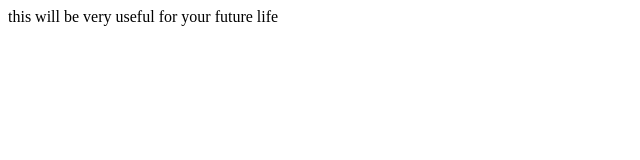
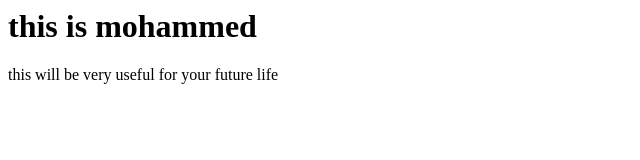
Before and after one commit to malnazeer177bca048/web-application-using-react-js-, a plain HTML site: page index.html in a window 1280 px wide. Shown: the whole page, without its empty margins (0-640 px from the left). Drawn offline with Linux system fonts and the light colour scheme.

Commit message:
h1 is added

```diff
--- a/index.html
+++ b/index.html
@@ -3,6 +3,7 @@
         <title>new project using html</title>
     </head>
     <body>
+        <h1> this is mohammed </h1>
         <p>
             this will be very useful for your future life
         </p>
```
